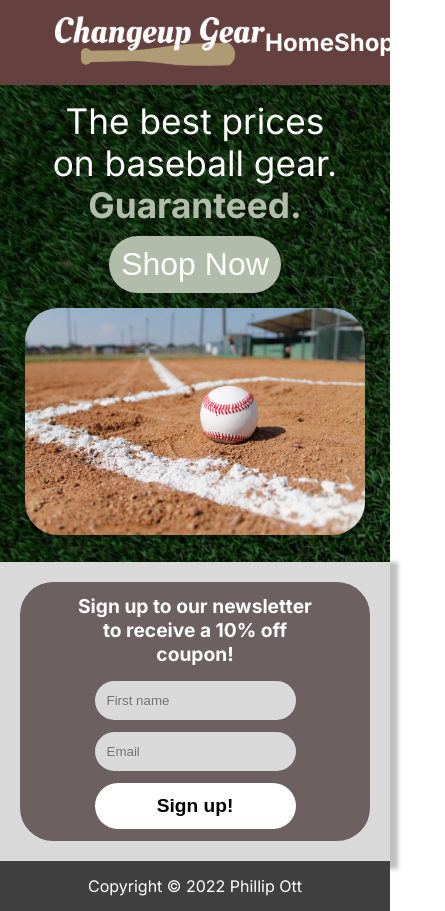
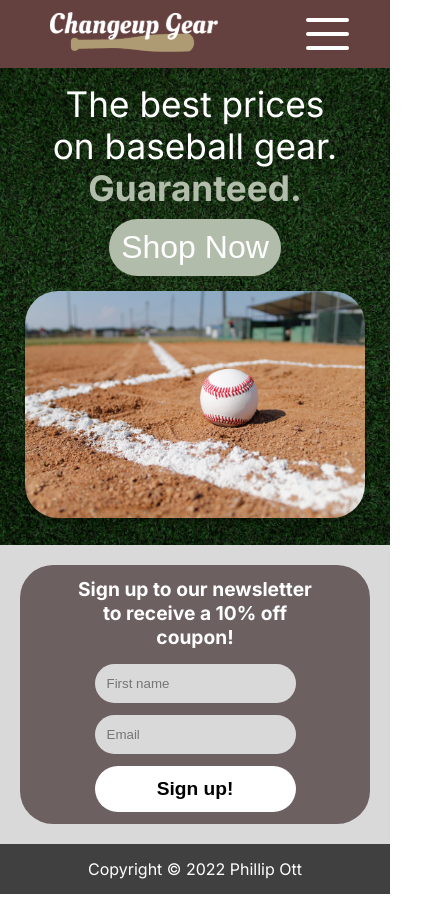
Before and after one commit to flipott/changeup-gear, a React (Create React App) app: page / in a window 390 px wide. Shown: the whole page, 445 px wide, since content can reach past the window. Built offline with nearby package versions, Linux system fonts and the light colour scheme.

Commit message:
Make navbar responsive and add mobile menu

```diff
--- a/src/App.js
+++ b/src/App.js
@@ -2,6 +2,7 @@ import React from "react";
 import Nav from "./components/Nav";
 import Footer from "./components/Footer";
 import "./css/App.css"
+import { Link } from "react-router-dom";
 
 function App() {
   return (
@@ -13,7 +14,7 @@ function App() {
             The best prices on baseball gear.
           </p>
           <p className="guaranteed">Guaranteed.</p>
-          <button>Shop Now</button>
+          <button><Link to="/shop">Shop Now</Link></button>
         </div>
         <div className="right">
           <img src={require("./images/hero.jpg")}/>
@@ -27,7 +28,7 @@ function App() {
           <div className="signup-section">
             <input type="text" placeholder="First name" />
             <input type="email" placeholder="Email" />
-            <button>Sign up!</button>
+            <button onClick={() => window.alert("This is a static site meant for demonstration purposes only. :)")}>Sign up!</button>
           </div>
         </div>
       </div>
--- a/src/components/Nav.js
+++ b/src/components/Nav.js
@@ -3,14 +3,27 @@ import "../css/Nav.css"
 import { Link } from "react-router-dom";
 
 export default function Nav() {
+
+    const [showMobileMenu, setShowMobileMenu] = React.useState(false);
+
     return (
         <div className="nav">
-            <Link to="/"><img src="logo.svg" alt="Changeup Gear"></img></Link>
-            <ul>
-                <li><Link to="/">Home</Link></li>
-                <li><Link to="/shop">Shop</Link></li>
-                <li><Link to="/cart">Cart</Link></li>
-            </ul>
+            <div>
+                <Link to="/"><img src="logo.svg" alt="Changeup Gear"></img></Link>
+                <ul className="desktop-links">
+                    <li><Link to="/">Home</Link></li>
+                    <li><Link to="/shop">Shop</Link></li>
+                    <li><Link to="/cart">Cart</Link></li>
+                </ul>
+                <div className="mobile-menu-container">
+                    <a className={showMobileMenu ? "hamburger-icon show-mobile-menu" : "hamburger-icon"} onClick={() => setShowMobileMenu(prevValue => !prevValue)}><span></span></a>
+                    <ul id="mobile-menu" className={showMobileMenu ? "show-mobile-menu" : ""}>
+                        <li onClick={() => setShowMobileMenu(false)}><Link to="/">Home</Link></li>
+                        <li onClick={() => setShowMobileMenu(false)}><Link to="/shop">Shop</Link></li>
+                        <li onClick={() => setShowMobileMenu(false)}><Link to="/cart">Cart</Link></li>
+                    </ul>
+                </div>
+            </div>
         </div>
     )
 }
--- a/src/css/App.css
+++ b/src/css/App.css
@@ -41,6 +41,9 @@ p, h1 {
     position: relative;
     background: linear-gradient(0deg, rgba(0, 0, 0, 0.5), rgba(0, 0, 0, 0.5)), url(../images/hero-background.jpg);
     background-repeat: no-repeat;
+    background-size: cover;
+    background-position: center 0;
+    background-attachment: fixed;
     gap: calc(5%);
 }
 
--- a/src/css/Nav.css
+++ b/src/css/Nav.css
@@ -1,21 +1,30 @@
 .nav {
     background: #64403E;
+    display: flex;
+    justify-content: center;
+    align-items: center;
+}
+
+.nav > div {
     color: white;
     display: flex;
     align-items: center;
-    padding: 12px 55px;
+    justify-content: space-between;
+    padding: 12px 50px;
+    gap: 50px;
+    max-width: 1200px;
+    width: 100%;
 }
 
 .nav img {
     height: 50px;
 }
 
-.nav > ul {
+.nav > div > ul {
     display: flex;
     list-style: none;
-    justify-content: space-evenly;
-    width: 100%;
     padding: 0;
+    gap: 50px;
 }
 
 .nav li {
@@ -23,8 +32,145 @@
     font-weight: bold;
 }
 
-
 a {
     text-decoration: none;
     color: white;
 }
+
+.mobile-menu-container {
+    display: none;
+}
+
+@media (max-width: 750px) {
+
+    .nav img {
+        height: 40px;
+    }
+
+    .desktop-links {
+        display: none !important;
+    }
+
+    .mobile-menu-container {
+        display: flex;
+        align-items: center;
+        justify-content: center;
+    }
+
+    .navbar-mobile a {
+        cursor: pointer;
+
+    }
+    .hamburger-icon {
+        height: 32px;
+        width: 43px;
+        position: absolute;
+        display: inline-block;
+        vertical-align: middle;
+        z-index: 20;
+        margin-right: 25px;
+        cursor: pointer;
+    }
+
+    .hamburger-icon span {
+        display: block;
+        background: white;
+        width: 100%;
+        height: 4px;
+        margin-top: -2px;
+        position: absolute;
+        left: 0;
+        top: 50%;
+        border-radius: 4px;
+    }
+
+    .hamburger-icon:before,
+    .hamburger-icon:after {
+        content: "";
+        display: block;
+        background: white;
+        width: 100%;
+        height: 4px;
+        position: absolute;
+        left: 0;
+        transform-origin: center center;
+        transform: rotate(0deg);
+        transition: all 0.3s ease;
+        border-radius: 4px;
+    }
+
+    .hamburger-icon:before {
+        top: 2px;
+        margin-top: -2px;
+    }
+
+    .hamburger-icon:after {
+        bottom: 2px;
+        margin-bottom: -2px;
+    }
+
+    .show-mobile-menu.hamburger-icon span {
+        background: transparent;
+    }
+
+    .show-mobile-menu.hamburger-icon:before {
+        top: 50%;
+        transform: rotate(45deg);
+    }
+
+    .show-mobile-menu.hamburger-icon:after {
+        bottom: 50%;
+        transform: rotate(-45deg);
+    }
+
+    #mobile-menu {
+        position: absolute;
+        top: 0;
+        left: 0;
+        width: 100%;
+        text-align: center;
+        padding-top: 60px;
+        background: #404040;
+        color: white;
+        z-index: 10;
+        transition: all .3s ease-in-out;
+        list-style: none;
+        transform: translateX(-100%);
+        min-width: 225px;
+    }
+
+    .show-mobile-menu#mobile-menu {
+        transform: translateX(0);
+    }
+
+    ul {
+        margin: 0;
+        padding: 0;
+    }
+
+    #mobile-menu li {
+        display: flex;
+        line-height: 2;
+    }
+
+    #mobile-menu li a {
+        color: white;
+        text-decoration: none;
+        width: 100%;
+        font-size: 1.4rem;
+        font-weight: bold;
+        padding: 15px;
+        align-items: center;
+        justify-content: center;
+        display: flex;
+        margin-left: auto;
+    }
+
+    #mobile-menu li a:hover {
+        text-decoration: none;
+        width: 100%;
+        font-size: 1.4rem;
+        padding: 15px;
+        background: #6f6e6e;
+    }
+}
```
